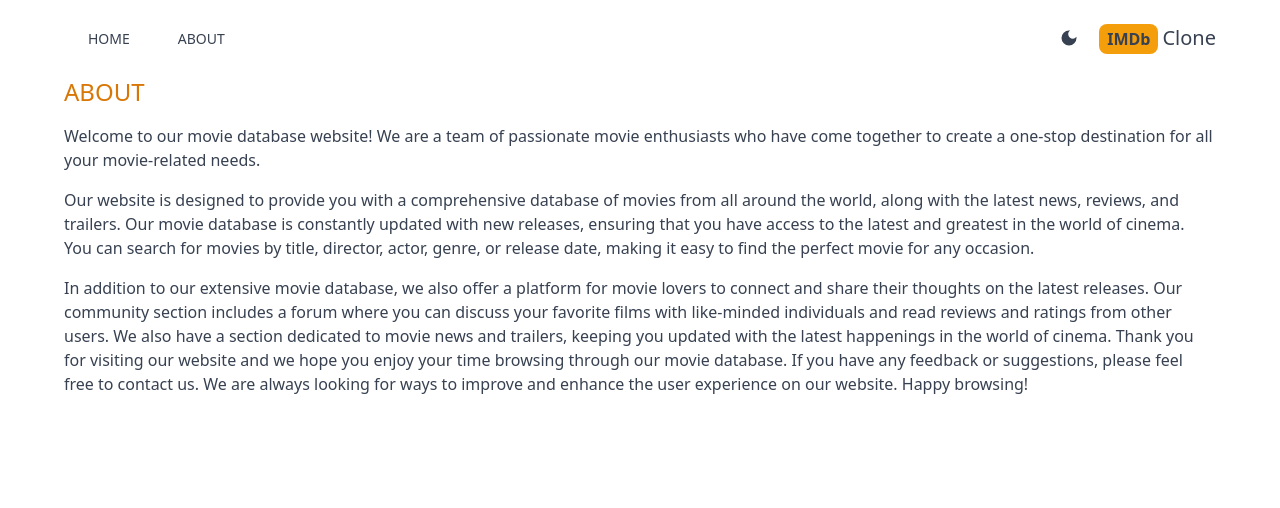
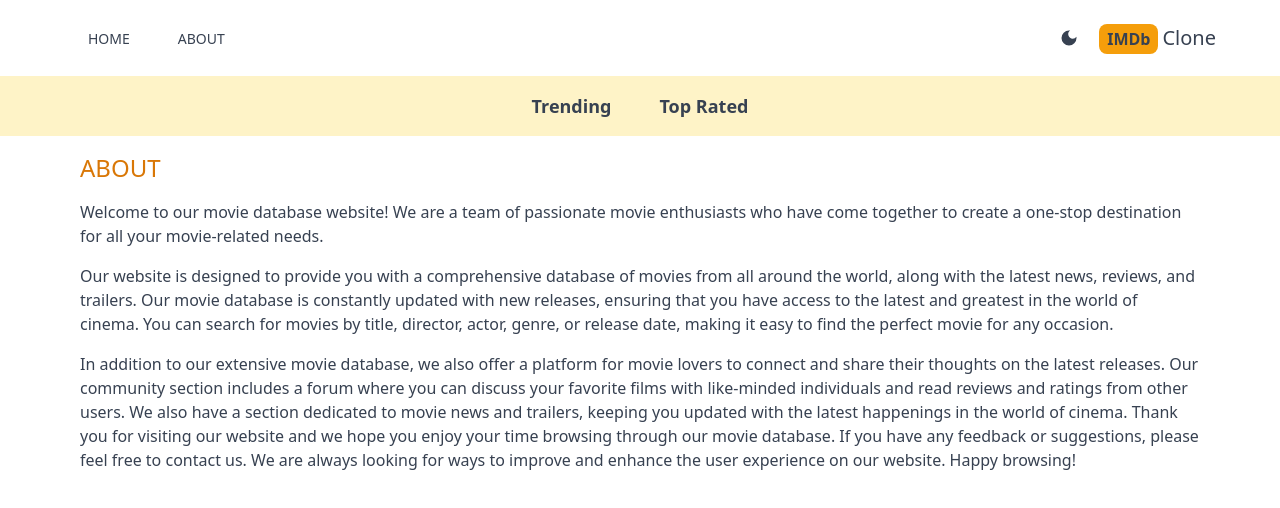
Before and after one commit to MLuna96/imdb, a Next.js app: page /about in a window 1280 px wide. Shown: the top 508 px of the page. Built offline with nearby package versions, Linux system fonts and the light colour scheme.

Commit message:
create navbar component

```diff
--- a/src/app/about/page.tsx
+++ b/src/app/about/page.tsx
@@ -2,7 +2,7 @@
 
 const About = () => {
   return (
-    <div className="max-w-6xl mx-auto space-y-4">
+    <div className="max-w-6xl mx-auto space-y-4 p-4">
       <h1 className="text-2xl font-medium text-amber-600">ABOUT</h1>
       <p>
         Welcome to our movie database website! We are a team of passionate movie
--- a/src/app/layout.tsx
+++ b/src/app/layout.tsx
@@ -1,6 +1,7 @@
 import Header from "@/components/Header";
 import "./globals.css";
 import Providers from "./Providers";
+import Navbar from "@/components/Navbar";
 
 export const metadata = {
   title: "IMDB Clone",
@@ -17,6 +18,7 @@
       <body>
         <Providers>
           <Header />
+          <Navbar />
           {children}
         </Providers>
       </body>
--- /dev/null
+++ b/src/components/Navbar.tsx
@@ -0,0 +1,13 @@
+import React from "react";
+import NavbarItem from "./NavbarItem";
+
+const Navbar = () => {
+  return (
+    <div className="flex justify-center dark:bg-gray-600 bg-amber-100 lg:text-lg p-4">
+      <NavbarItem title="Trending" param="fetchTrending" />
+      <NavbarItem title="Top Rated" param="fetchTopRated" />
+    </div>
+  );
+};
+
+export default Navbar;
--- /dev/null
+++ b/src/components/NavbarItem.tsx
@@ -0,0 +1,30 @@
+"use client";
+import Link from "next/link";
+import React from "react";
+import { useSearchParams } from "next/navigation";
+interface NavbarItemProps {
+  title: string;
+  param: string;
+}
+
+const NavbarItem = (props: NavbarItemProps) => {
+  const { title, param } = props;
+  const searchParams = useSearchParams();
+  const genre = searchParams.get("genre");
+  return (
+    <div>
+      <Link
+        className={`m-4 hover:text-amber-600 font-semibold p-2 ${
+          genre &&
+          genre === param &&
+          "underline underline-offset-8 decoration-4 decoration-amber-500 rounded-lg"
+        }`}
+        href={`/?genre=${param}`}
+      >
+        {title}
+      </Link>
+    </div>
+  );
+};
+
+export default NavbarItem;
```
